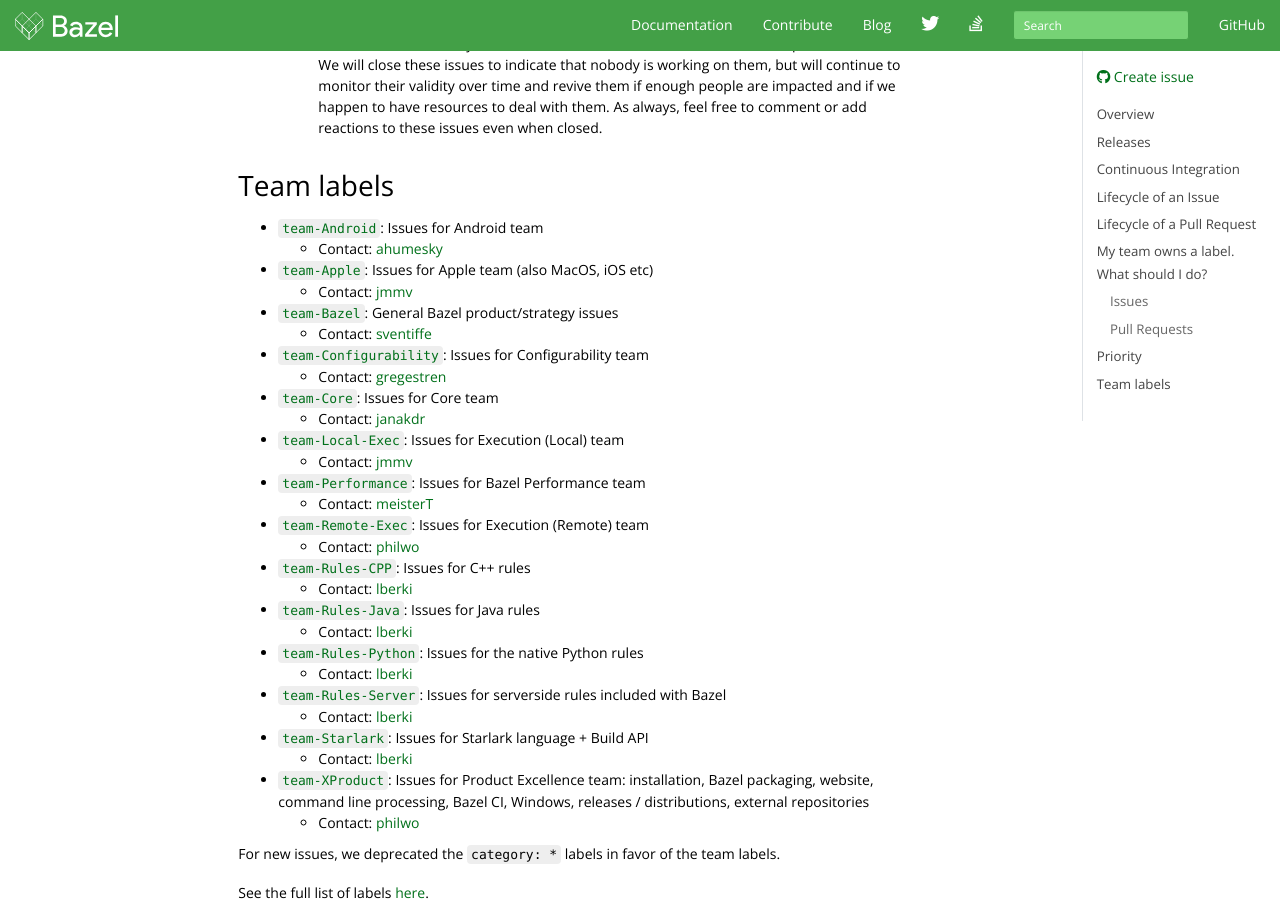
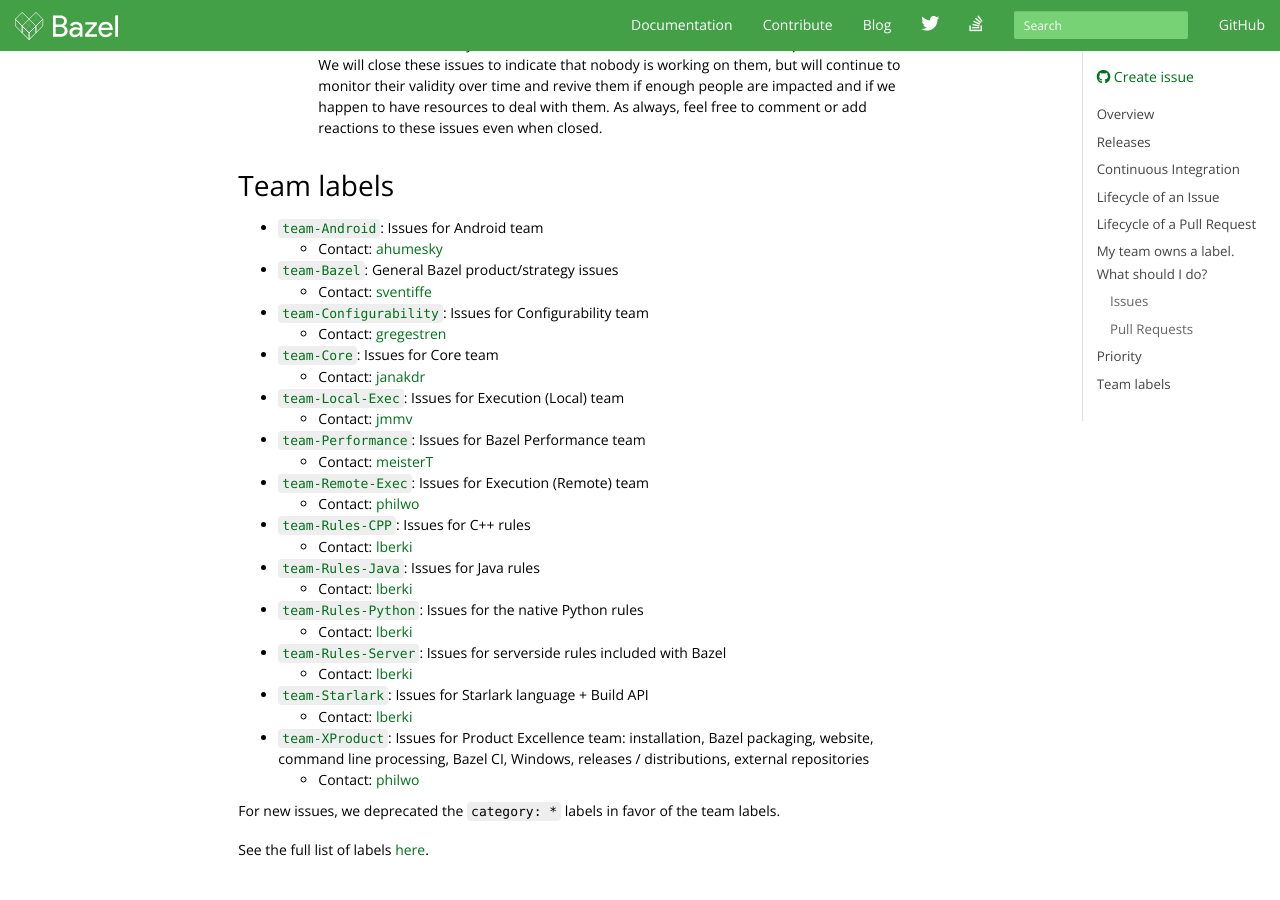
Before and after one commit to bazelbuild/bazel-website, a Jekyll site: the page built from maintaining/maintainers-guide.md, in a window 1280 px wide and 900 px high, scrolled down 3140 px. Built offline with Jekyll 4.4.1, drawn with Linux system fonts in a browser that asks for light colours; nearby versions of some CDN libraries; library files that are not in the unit come from our copies; comment, search, counter and statistics services are not loaded; the table of contents is made by our own code; some of the changed lines change nothing that is shown.

Commit message:
updated team owners and removed team-Apple

```diff
--- a/maintaining/maintainers-guide.md
+++ b/maintaining/maintainers-guide.md
@@ -178,8 +178,6 @@
 
 *   [`team-Android`](https://github.com/bazelbuild/bazel/labels/team-Android): Issues for Android team
     *   Contact: [ahumesky](https://github.com/ahumesky)
-*   [`team-Apple`](https://github.com/bazelbuild/bazel/labels/team-Apple): Issues for Apple team (also MacOS, iOS etc)
-    * Contact: [jmmv](https://github.com/jmmv)
 *   [`team-Bazel`](https://github.com/bazelbuild/bazel/labels/team-Bazel): General Bazel product/strategy issues
     * Contact: [sventiffe](https://github.com/sventiffe)
 *   [`team-Configurability`](https://github.com/bazelbuild/bazel/labels/team-Configurability): Issues for Configurability team
@@ -187,11 +185,11 @@
 *   [`team-Core`](https://github.com/bazelbuild/bazel/labels/team-Core): Issues for Core team
     * Contact: [janakdr](https://github.com/janakdr)
 *   [`team-Local-Exec`](https://github.com/bazelbuild/bazel/labels/team-Local-Exec): Issues for Execution (Local) team
-    * Contact: [jmmv](https://github.com/jmmv)
+    * Contact: [jmmv](https://github.com/meisterT)
 *   [`team-Performance`](https://github.com/bazelbuild/bazel/labels/team-Performance): Issues for Bazel Performance team
     * Contact: [meisterT](https://github.com/meisterT)
 *   [`team-Remote-Exec`](https://github.com/bazelbuild/bazel/labels/team-Remote-Exec): Issues for Execution (Remote) team
-    * Contact: [philwo](https://github.com/philwo)
+    * Contact: [philwo](https://github.com/coeuvre)
 *   [`team-Rules-CPP`](https://github.com/bazelbuild/bazel/labels/team-Rules-CPP): Issues for C++ rules
     * Contact: [lberki](https://github.com/lberki)
 *   [`team-Rules-Java`](https://github.com/bazelbuild/bazel/labels/team-Rules-Java): Issues for Java rules
```
